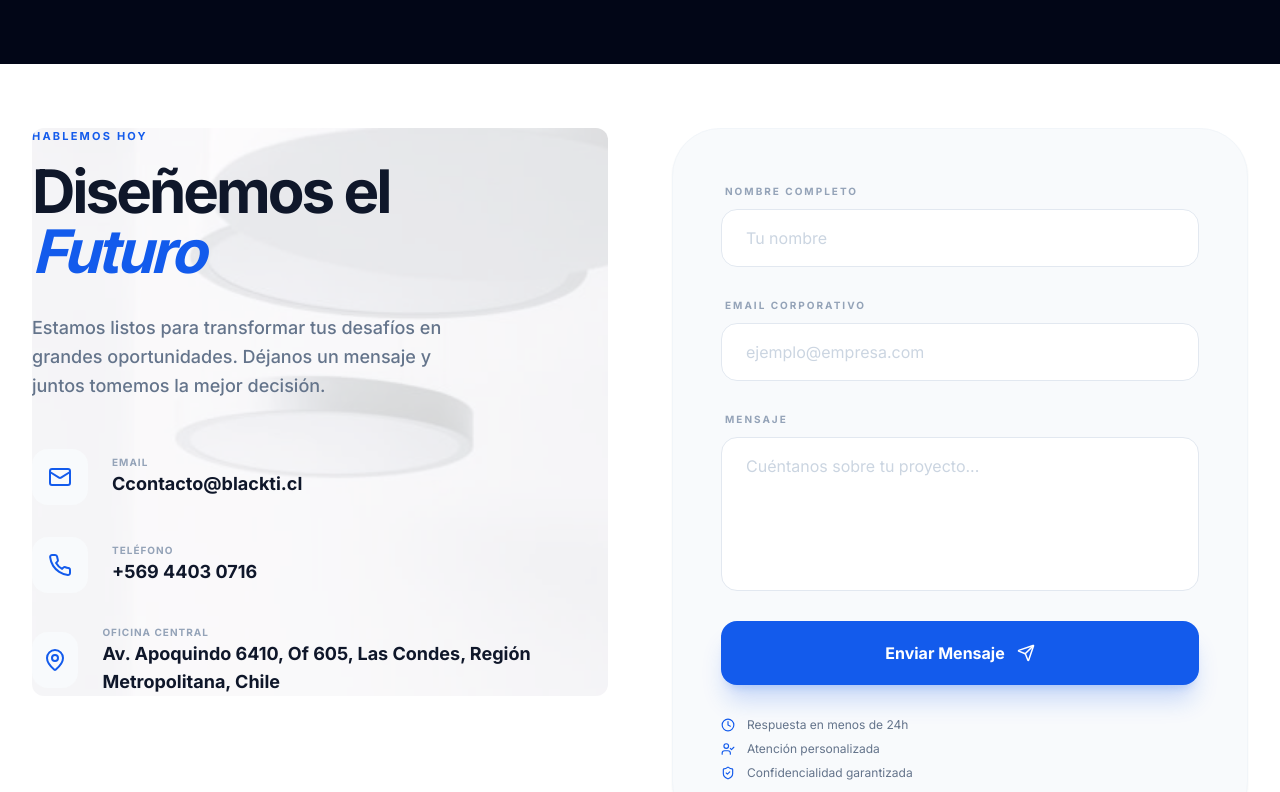
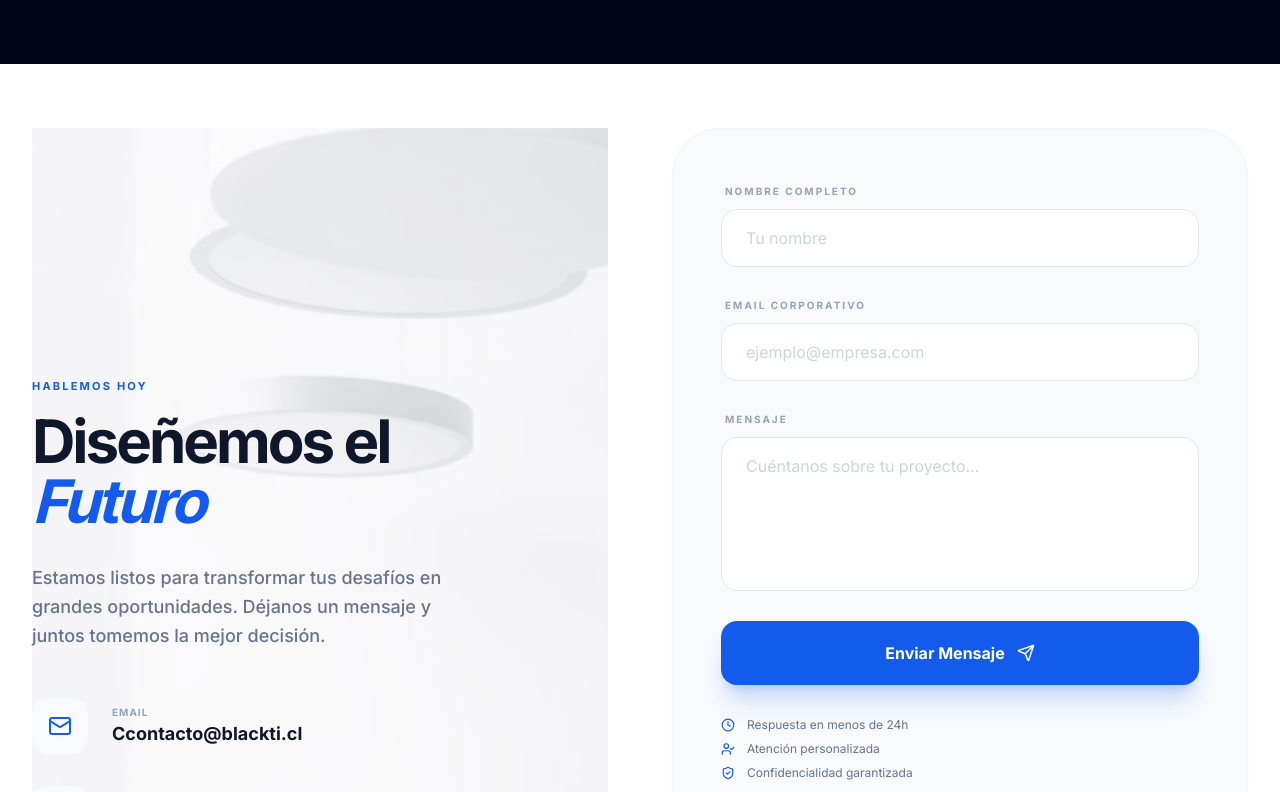
Before and after one commit to asinomas/paginaultima, a React (Vite) app in the folder Pagina_ultima/: page / in a window 1280 px wide. Shown: the part 8640-9432 px from the top of the page. Built offline with nearby package versions, Linux system fonts and the light colour scheme; no server answers.

Commit message:
Update ContactDetail.tsx

```diff
--- a/Pagina_ultima/src/components/ContactDetail.tsx
+++ b/Pagina_ultima/src/components/ContactDetail.tsx
@@ -35,8 +35,8 @@ const ContactDetail: React.FC = () => {
         <div className="grid grid-cols-1 lg:grid-cols-2 gap-16 items-start">
 
           {/* COLUMNA IZQUIERDA - TEXTO + IMAGEN DE FONDO */}
-          <div className="relative max-h-[1067px] overflow-hidden rounded-xl">
-            {/* Imagen de fondo limitada a 1067px de alto */}
+          <div className="relative h-[1067px] w-full">
+            {/* Imagen de fondo ocupando toda la columna, sin bordes */}
             <div
               className="absolute inset-0 bg-cover bg-center opacity-20"
               style={{
```
